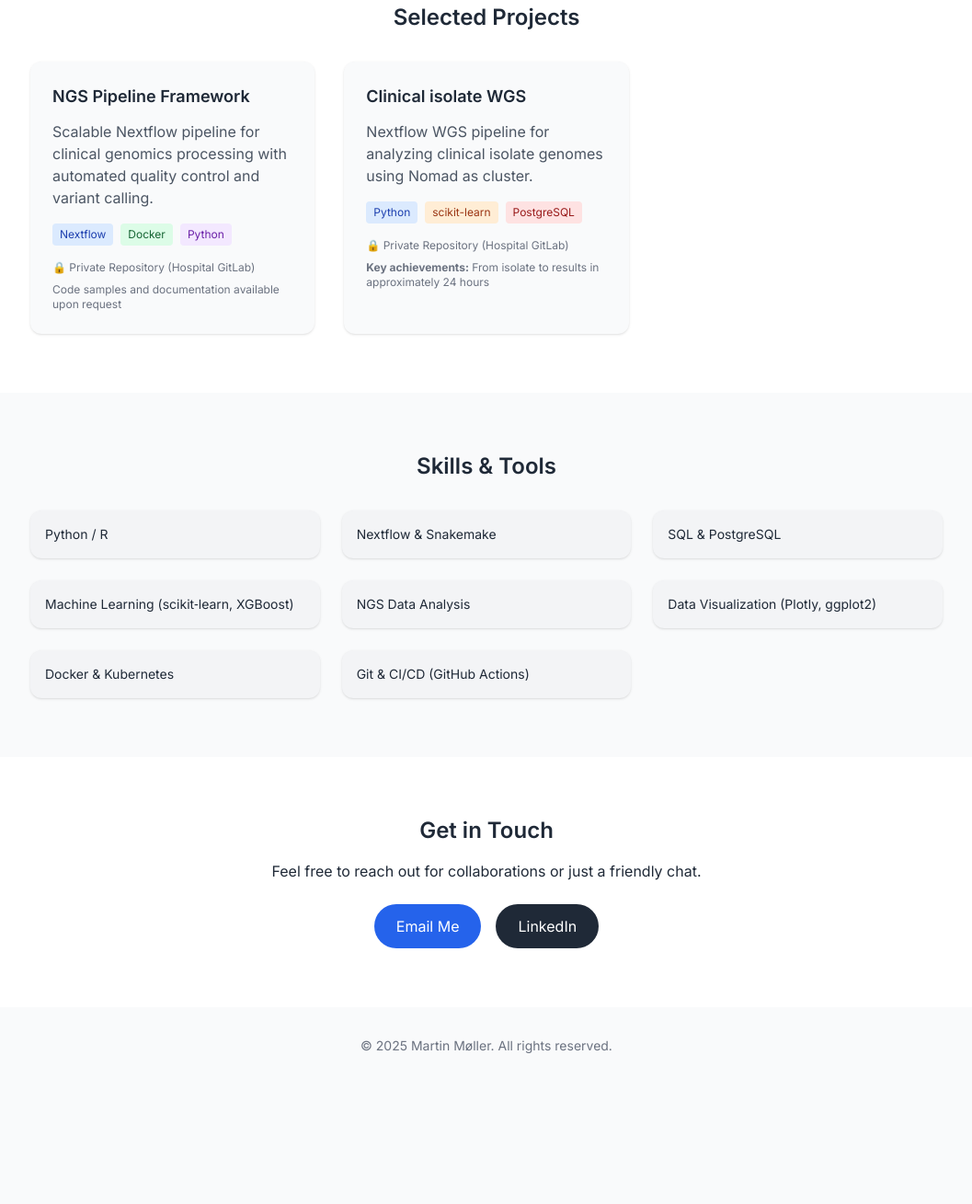
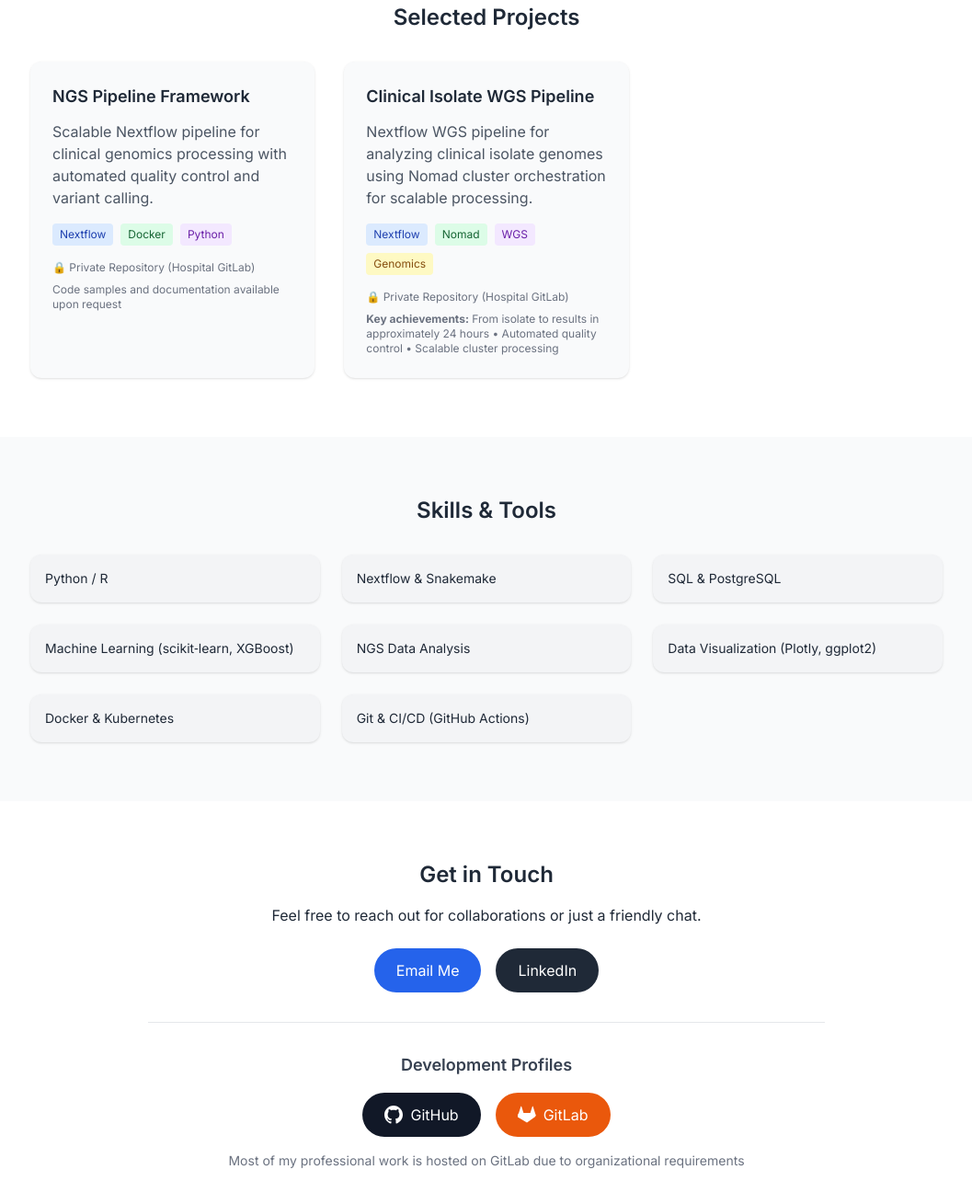
Before and after one commit to MartinVad/MartinVad.github.io, a plain HTML site: page index.html in a window 1280 px wide. Shown: the part 1191-2500 px from the top of the page at 92% size, without its empty margins (111-1168 px from the left). Before the commit the page ends 2370 px from the top, so only its background shows below. Drawn offline with nearby package versions, Linux system fonts and the light colour scheme.

Commit message:
Enhance project details in index.html

```diff
--- a/index.html
+++ b/index.html
@@ -97,16 +97,17 @@
 
         <!-- Project 2 -->
         <div class="bg-gray-50 p-6 rounded-xl shadow hover:shadow-lg transition">
-          <h4 class="text-lg font-semibold mb-3">Clinical isolate WGS</h4>
-          <p class="text-gray-600 mb-4">Nextflow WGS pipeline for analyzing clinical isolate genomes using Nomad as cluster.</p>
+          <h4 class="text-lg font-semibold mb-3">Clinical Isolate WGS Pipeline</h4>
+          <p class="text-gray-600 mb-4">Nextflow WGS pipeline for analyzing clinical isolate genomes using Nomad cluster orchestration for scalable processing.</p>
           <div class="flex flex-wrap gap-2 mb-4">
-            <span class="bg-blue-100 text-blue-800 px-2 py-1 rounded text-xs">Python</span>
-            <span class="bg-orange-100 text-orange-800 px-2 py-1 rounded text-xs">scikit-learn</span>
-            <span class="bg-red-100 text-red-800 px-2 py-1 rounded text-xs">PostgreSQL</span>
+            <span class="bg-blue-100 text-blue-800 px-2 py-1 rounded text-xs">Nextflow</span>
+            <span class="bg-green-100 text-green-800 px-2 py-1 rounded text-xs">Nomad</span>
+            <span class="bg-purple-100 text-purple-800 px-2 py-1 rounded text-xs">WGS</span>
+            <span class="bg-yellow-100 text-yellow-800 px-2 py-1 rounded text-xs">Genomics</span>
           </div>
           <div class="text-xs text-gray-500 mb-2">🔒 Private Repository (Hospital GitLab)</div>
           <div class="text-xs text-gray-500">
-            <strong>Key achievements:</strong> From isolate to results in approximately 24 hours
+            <strong>Key achievements:</strong> From isolate to results in approximately 24 hours • Automated quality control • Scalable cluster processing
           </div>
         </div>
       </div>
@@ -135,9 +136,29 @@
     <div class="max-w-3xl mx-auto px-4 text-center">
       <h3 class="text-2xl font-semibold mb-4">Get in Touch</h3>
       <p class="mb-6">Feel free to reach out for collaborations or just a friendly chat.</p>
-      <div class="flex flex-col sm:flex-row justify-center gap-4">
+      <div class="flex flex-col sm:flex-row justify-center gap-4 mb-8">
         <a href="mailto:martinvadmoller@gmail.com" class="bg-blue-600 text-white px-6 py-3 rounded-full hover:bg-blue-700 transition">Email Me</a>
         <a href="https://www.linkedin.com/in/mvmoeller/" class="bg-gray-800 text-white px-6 py-3 rounded-full hover:bg-gray-700 transition" target="_blank">LinkedIn</a>
+      </div>
+
+      <!-- Development Profiles -->
+      <div class="border-t pt-8">
+        <h4 class="text-lg font-semibold mb-4 text-gray-700">Development Profiles</h4>
+        <div class="flex flex-col sm:flex-row justify-center gap-4">
+          <a href="https://github.com/MartinVad" class="flex items-center justify-center bg-gray-900 text-white px-6 py-3 rounded-full hover:bg-gray-700 transition" target="_blank">
+            <svg class="w-5 h-5 mr-2" fill="currentColor" viewBox="0 0 24 24">
+              <path d="M12 0c-6.626 0-12 5.373-12 12 0 5.302 3.438 9.8 8.207 11.387.599.111.793-.261.793-.577v-2.234c-3.338.726-4.033-1.416-4.033-1.416-.546-1.387-1.333-1.756-1.333-1.756-1.089-.745.083-.729.083-.729 1.205.084 1.839 1.237 1.839 1.237 1.07 1.834 2.807 1.304 3.492.997.107-.775.418-1.305.762-1.604-2.665-.305-5.467-1.334-5.467-5.931 0-1.311.469-2.381 1.236-3.221-.124-.303-.535-1.524.117-3.176 0 0 1.008-.322 3.301 1.23.957-.266 1.983-.399 3.003-.404 1.02.005 2.047.138 3.006.404 2.291-1.552 3.297-1.23 3.297-1.23.653 1.653.242 2.874.118 3.176.77.84 1.235 1.911 1.235 3.221 0 4.609-2.807 5.624-5.479 5.921.43.372.823 1.102.823 2.222v3.293c0 .319.192.694.801.576 4.765-1.589 8.199-6.086 8.199-11.386 0-6.627-5.373-12-12-12z"/>
+            </svg>
+            GitHub
+          </a>
+          <a href="https://gitlab.com/martinvad" class="flex items-center justify-center bg-orange-600 text-white px-6 py-3 rounded-full hover:bg-orange-700 transition" target="_blank">
+            <svg class="w-5 h-5 mr-2" fill="currentColor" viewBox="0 0 24 24">
+              <path d="M23.955 13.587l-1.342-4.135-2.664-8.189c-.135-.423-.73-.423-.867 0L16.418 9.45H7.582L4.919 1.263c-.135-.423-.73-.423-.867 0L1.388 9.452-.954 13.587a.905.905 0 0 0 .329 1.013L12 22.12l10.625-7.52a.905.905 0 0 0 .33-1.013Z"/>
+            </svg>
+            GitLab
+          </a>
+        </div>
+        <p class="text-sm text-gray-500 mt-4">Most of my professional work is hosted on GitLab due to organizational requirements</p>
       </div>
     </div>
   </section>
```
